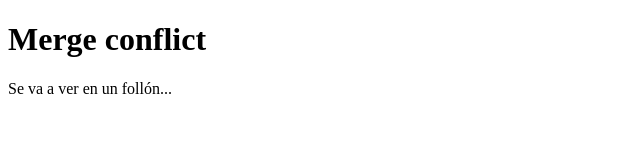
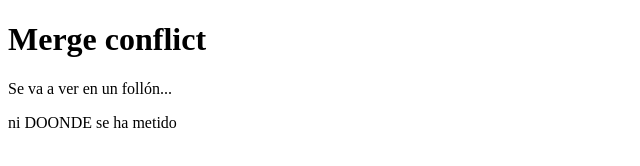
Before and after one commit to rodri-afa/merge_conflict, a plain HTML site: page index.html in a window 1280 px wide. Shown: the whole page, without its empty margins (0-640 px from the left). Drawn offline with Linux system fonts and the light colour scheme.

Commit message:
commit github

```diff
--- a/index.html
+++ b/index.html
@@ -11,7 +11,7 @@
 <body>
     <h1>Merge conflict</h1>
     <p>Se va a ver en un follón...</p>
-
+    <p>ni DOONDE se ha metido</p>
 </body>
 
 </html>
```
